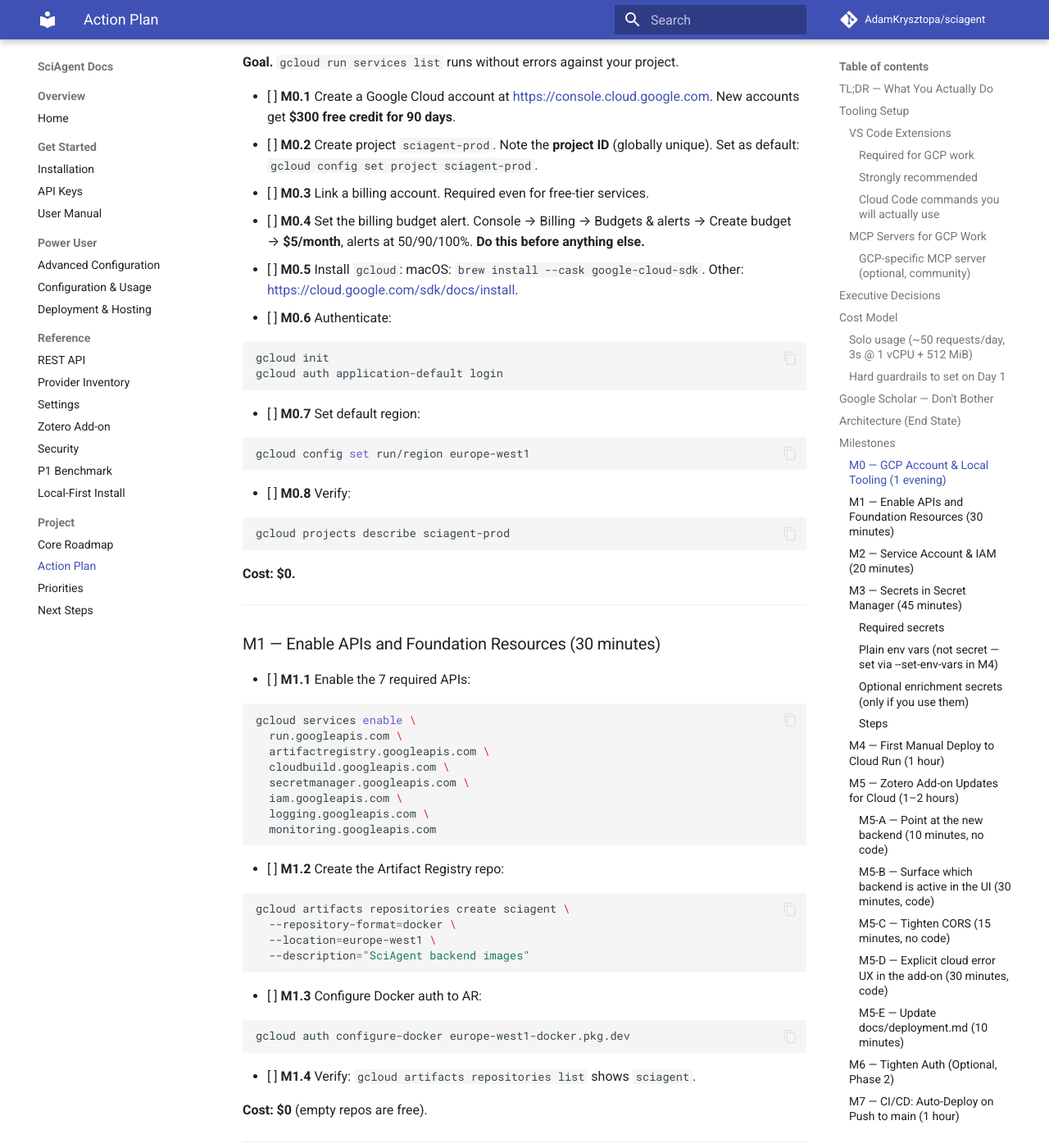
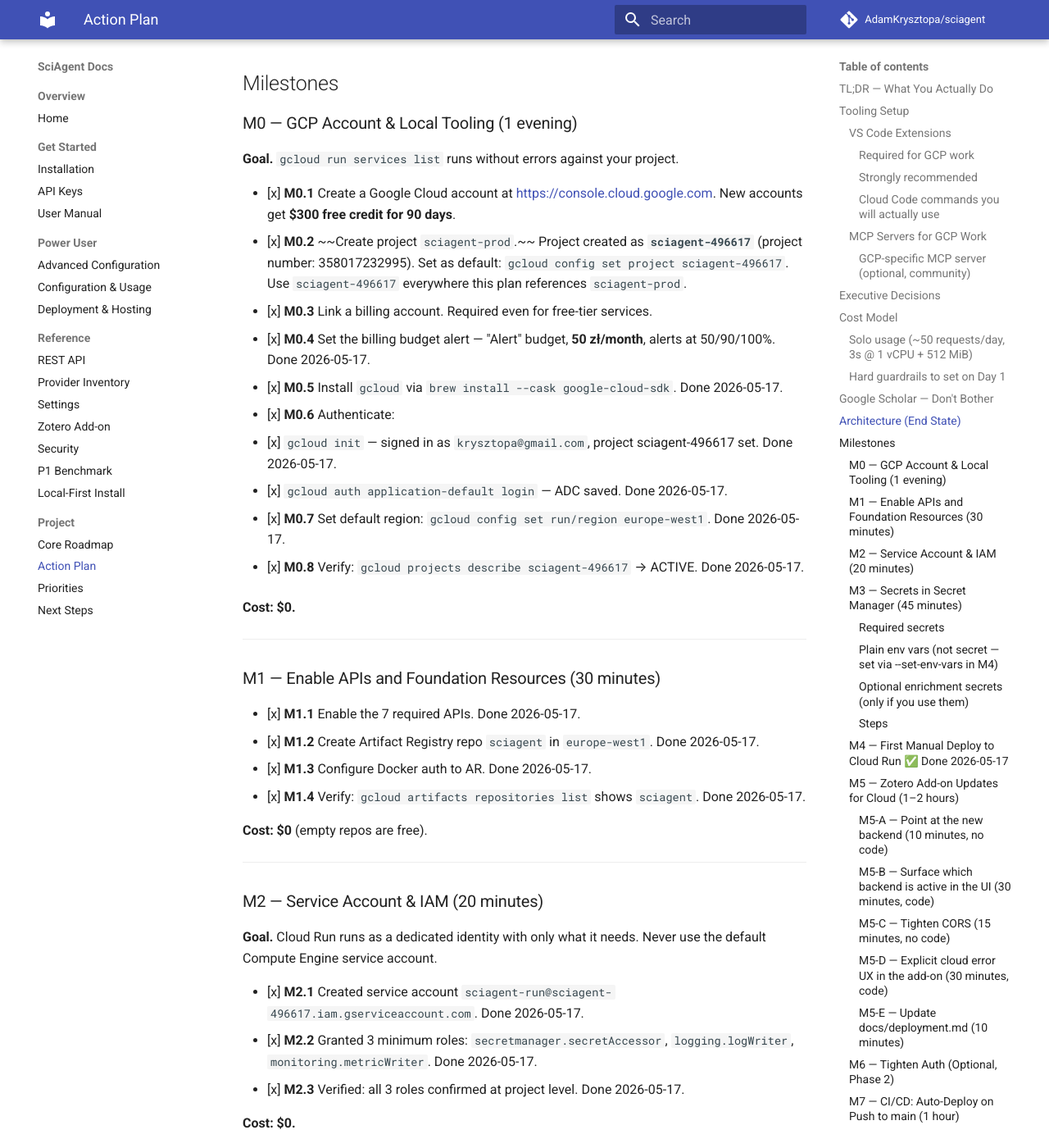
Before and after one commit to AdamKrysztopa/sciagent, an MkDocs documentation site: the page built from docs/actionable-plan.md, in a window 1280 px wide and 1400 px high, scrolled down 6448 px. Shown: the whole window at 82% size. Built offline with MkDocs 1.6.1 and Material for MkDocs 9.7.7, drawn with Linux system fonts in a browser that asks for light colours; comment, search, counter and statistics services are not loaded; some of the changed text lies outside the part shown.

````diff
--- a/docs/actionable-plan.md
+++ b/docs/actionable-plan.md
@@ -1,5 +1,11 @@
 # SciAgent Actionable Plan — GCP Deployment (Cloud Run + CI/CD)
 
+> **⚠ Pivot 2026-05-17.** Single-user deploy (M0–M4) is **done** and live at
+> `https://sciagent-ewpafdgfya-ew.a.run.app`. M5–M10 are **superseded** by the
+> multi-user pivot — see [`actionable-plan-multiuser.md`](actionable-plan-multiuser.md)
+> for the open-backend / BYO-credentials redesign. Do not execute M5–M10 of this
+> plan; they assume single-user secrets baked into the service.
+>
 > **Prerequisite.** Every box in P10 is checked — see
 > [actionable-plan-done-4.md](actionable-plan-done-4.md). This plan assumes:
 >
@@ -214,35 +220,21 @@ Semantic Scholar, Crossref, PubMed, arXiv, Europe PMC) are competitive per
 
 **Goal.** `gcloud run services list` runs without errors against your project.
 
-- [ ] **M0.1** Create a Google Cloud account at <https://console.cloud.google.com>.
+- [x] **M0.1** Create a Google Cloud account at <https://console.cloud.google.com>.
   New accounts get **$300 free credit for 90 days**.
-- [ ] **M0.2** Create project `sciagent-prod`. Note the **project ID** (globally
-  unique). Set as default: `gcloud config set project sciagent-prod`.
-- [ ] **M0.3** Link a billing account. Required even for free-tier services.
-- [ ] **M0.4** Set the billing budget alert. Console → Billing → Budgets & alerts
-  → Create budget → **$5/month**, alerts at 50/90/100%. **Do this before
-  anything else.**
-- [ ] **M0.5** Install `gcloud`:
-  macOS: `brew install --cask google-cloud-sdk`.
-  Other: <https://cloud.google.com/sdk/docs/install>.
-- [ ] **M0.6** Authenticate:
+- [x] **M0.2** ~~Create project `sciagent-prod`.~~ Project created as **`sciagent-496617`**
+  (project number: 358017232995). Set as default: `gcloud config set project sciagent-496617`.
+  Use `sciagent-496617` everywhere this plan references `sciagent-prod`.
+- [x] **M0.3** Link a billing account. Required even for free-tier services.
+- [x] **M0.4** Set the billing budget alert — "Alert" budget, **50 zł/month**, alerts at 50/90/100%. Done 2026-05-17.
+- [x] **M0.5** Install `gcloud` via `brew install --cask google-cloud-sdk`. Done 2026-05-17.
+- [x] **M0.6** Authenticate:
+  - [x] `gcloud init` — signed in as `krysztopa@gmail.com`, project sciagent-496617 set. Done 2026-05-17.
+  - [x] `gcloud auth application-default login` — ADC saved. Done 2026-05-17.
 
-  ```bash
-  gcloud init
-  gcloud auth application-default login
-  ```
+- [x] **M0.7** Set default region: `gcloud config set run/region europe-west1`. Done 2026-05-17.
 
-- [ ] **M0.7** Set default region:
-
-  ```bash
-  gcloud config set run/region europe-west1
-  ```
-
-- [ ] **M0.8** Verify:
-
-  ```bash
-  gcloud projects describe sciagent-prod
-  ```
+- [x] **M0.8** Verify: `gcloud projects describe sciagent-496617` → ACTIVE. Done 2026-05-17.
 
 **Cost: $0.**
 
@@ -250,35 +242,10 @@ Semantic Scholar, Crossref, PubMed, arXiv, Europe PMC) are competitive per
 
 ### M1 — Enable APIs and Foundation Resources (30 minutes)
 
-- [ ] **M1.1** Enable the 7 required APIs:
-
-  ```bash
-  gcloud services enable \
-    run.googleapis.com \
-    artifactregistry.googleapis.com \
-    cloudbuild.googleapis.com \
-    secretmanager.googleapis.com \
-    iam.googleapis.com \
-    logging.googleapis.com \
-    monitoring.googleapis.com
-  ```
-
-- [ ] **M1.2** Create the Artifact Registry repo:
-
-  ```bash
-  gcloud artifacts repositories create sciagent \
-    --repository-format=docker \
-    --location=europe-west1 \
-    --description="SciAgent backend images"
-  ```
-
-- [ ] **M1.3** Configure Docker auth to AR:
-
-  ```bash
-  gcloud auth configure-docker europe-west1-docker.pkg.dev
-  ```
-
-- [ ] **M1.4** Verify: `gcloud artifacts repositories list` shows `sciagent`.
+- [x] **M1.1** Enable the 7 required APIs. Done 2026-05-17.
+- [x] **M1.2** Create Artifact Registry repo `sciagent` in `europe-west1`. Done 2026-05-17.
+- [x] **M1.3** Configure Docker auth to AR. Done 2026-05-17.
+- [x] **M1.4** Verify: `gcloud artifacts repositories list` shows `sciagent`. Done 2026-05-17.
 
 **Cost: $0** (empty repos are free).
 
@@ -289,33 +256,9 @@ Semantic Scholar, Crossref, PubMed, arXiv, Europe PMC) are competitive per
 **Goal.** Cloud Run runs as a dedicated identity with only what it needs. Never
 use the default Compute Engine service account.
 
-- [ ] **M2.1** Create the runtime service account:
-
-  ```bash
-  gcloud iam service-accounts create sciagent-run \
-    --display-name="SciAgent Cloud Run runtime"
-  export SA=sciagent-run@$(gcloud config get-value project).iam.gserviceaccount.com
-  ```
-
-- [ ] **M2.2** Grant minimum roles:
-
-  ```bash
-  PROJECT_ID=$(gcloud config get-value project)
-
-  gcloud projects add-iam-policy-binding $PROJECT_ID \
-    --member="serviceAccount:$SA" --role="roles/secretmanager.secretAccessor"
-
-  gcloud projects add-iam-policy-binding $PROJECT_ID \
-    --member="serviceAccount:$SA" --role="roles/logging.logWriter"
-
-  gcloud projects add-iam-policy-binding $PROJECT_ID \
-    --member="serviceAccount:$SA" --role="roles/monitoring.metricWriter"
-  ```
-
-  **Do NOT grant** `roles/owner`, `roles/editor`, or `roles/run.admin` to this
-  account. Those are for your *user*, not the running container.
-
-- [ ] **M2.3** Verify: `gcloud iam service-accounts get-iam-policy $SA`.
+- [x] **M2.1** Created service account `sciagent-run@sciagent-496617.iam.gserviceaccount.com`. Done 2026-05-17.
+- [x] **M2.2** Granted 3 minimum roles: `secretmanager.secretAccessor`, `logging.logWriter`, `monitoring.metricWriter`. Done 2026-05-17.
+- [x] **M2.3** Verified: all 3 roles confirmed at project level. Done 2026-05-17.
 
 **Cost: $0.**
 
@@ -358,7 +301,7 @@ vars on the Cloud Run service, not in Secret Manager.
 
 #### Steps
 
-- [ ] **M3.1** Generate the backend API key:
+- [x] **M3.1** Generate the backend API key:
 
   ```bash
   python3 -c "import secrets; print(secrets.token_urlsafe(48))"
@@ -367,20 +310,10 @@ vars on the Cloud Run service, not in Secret Manager.
   Save to your password manager. You will paste it into the Zotero add-on
   settings in M5.
 
-- [ ] **M3.2** Create each required secret (repeat for every name in the table).
-  The `-n` flag matters — trailing newlines silently cause 401s:
+- [x] **M3.2** Created all 4 secrets from `.env` directly into Secret Manager. Done 2026-05-17.
+  Note: `AGT_BACKEND_API_KEY` v1 was the placeholder (14 chars); v2 is the correct generated key (64 chars).
 
-  ```bash
-  echo -n "your-actual-value-here" | \
-    gcloud secrets create AGT_BACKEND_API_KEY \
-    --data-file=- --replication-policy="automatic"
-  ```
-
-- [ ] **M3.3** Verify each secret reads back:
-
-  ```bash
-  gcloud secrets versions access latest --secret=AGT_BACKEND_API_KEY
-  ```
+- [x] **M3.3** Verified: all 4 secrets readable, correct lengths. Done 2026-05-17.
 
 - [ ] **M3.4** (Optional) Grant the service account per-secret access for
   belt-and-braces control:
@@ -404,12 +337,11 @@ vars on the Cloud Run service, not in Secret Manager.
 
 ---
 
-### M4 — First Manual Deploy to Cloud Run (1 hour)
+### M4 — First Manual Deploy to Cloud Run ✅ Done 2026-05-17
 
-**Goal.** `https://sciagent-xxxxx-ew.a.run.app/health` returns 200 with the
-right `X-AGT-API-Key`.
+**Goal.** `https://sciagent-ewpafdgfya-ew.a.run.app/health` returns 200 — ACHIEVED.
 
-- [ ] **M4.1** Build and push via Cloud Build (no local Docker needed):
+- [x] **M4.1** Build and push via Cloud Build (no local Docker needed):
 
   ```bash
   REGION=europe-west1
@@ -810,8 +742,10 @@ Walk this top-to-bottom whenever your bill surprises you.
 
 - Prerequisite: P10 (`actionable-plan-done-4.md`) ✅ complete (2026-05-17).
 - Current focus: **M0 — GCP Account & Local Tooling**
-- Current next implementation target: **M0.1**
-- Last completed: *(none)*
+- Current next implementation target: **MU1** in [`actionable-plan-multiuser.md`](actionable-plan-multiuser.md) — backend credential injection
+- Last completed: M5 done 2026-05-17 (M5-B and M5-D shipped, will be revised in MU2)
+- **Pivoted to multi-user 2026-05-17.** M6–M10 of this plan are no longer applicable.
+- **Note:** Project ID is `sciagent-496617` — replace `sciagent-prod` everywhere in this plan.
 
 ### Phase Tracker
 
````
Also changed, not shown: other parts of docs/actionable-plan.md (+1 -1 lines), docs/actionable-plan-multiuser.md (added, +278 -0 lines), 12 other files.
